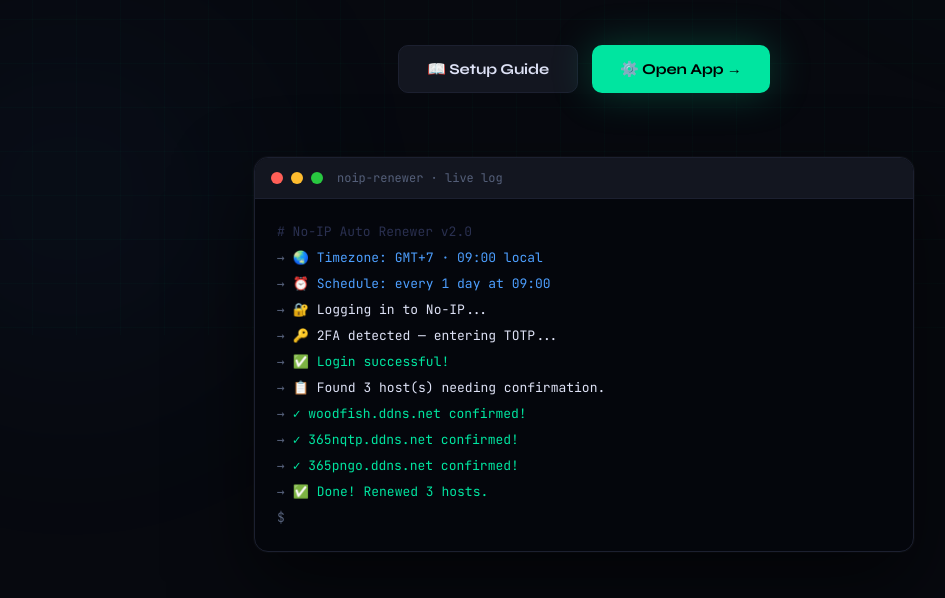
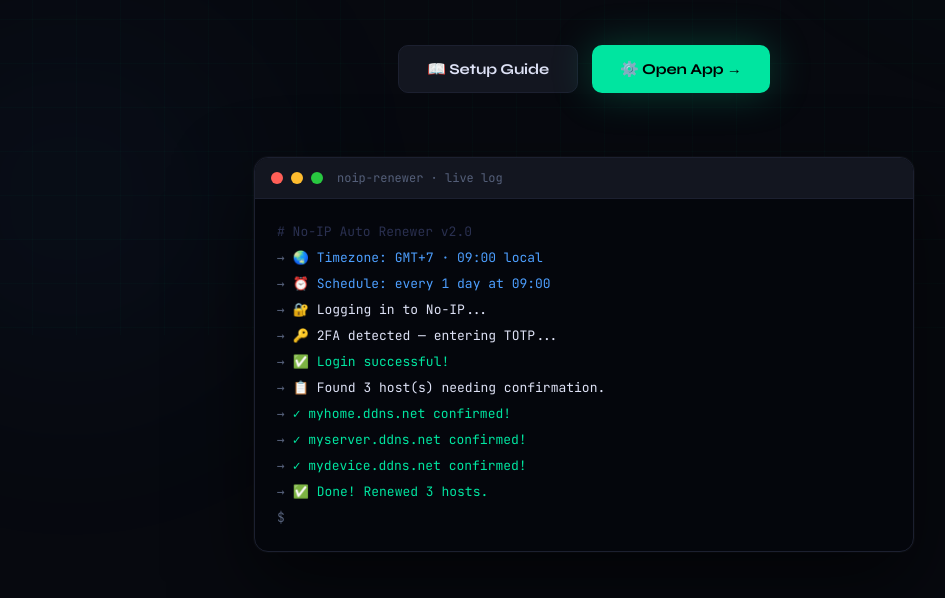
Before and after one commit to W00DFISH/noip-renewer-docker, a Flask app: page / in a window 1280 px wide. Shown: the part 465-1063 px from the top of the page, without its empty margins (56-1001 px from the left). Run offline with Flask 3, Linux system fonts and the light colour scheme.

Commit message:
Add files via upload

```diff
--- a/app.py
+++ b/app.py
@@ -328,6 +328,11 @@
     global update_running
     if update_running:
         return jsonify({"ok": False, "error": "Update already running"})
+    # Check docker socket accessible
+    if not os.path.exists("/var/run/docker.sock"):
+        return jsonify({"ok": False, "error": "Docker socket not found. Make sure docker-compose.yml mounts /var/run/docker.sock"})
+    if not os.path.exists("/usr/local/bin/update.sh"):
+        return jsonify({"ok": False, "error": "update.sh not found in container"})
     threading.Thread(target=do_update, daemon=True).start()
     return jsonify({"ok": True})
 
--- a/templates/landing.html
+++ b/templates/landing.html
@@ -310,9 +310,9 @@
         <div><span class="t-prompt">→ </span><span class="t-cmd">🔑 2FA detected — entering TOTP...</span></div>
         <div><span class="t-prompt">→ </span><span class="t-ok">✅ Login successful!</span></div>
         <div><span class="t-prompt">→ </span><span class="t-cmd">📋 Found 3 host(s) needing confirmation.</span></div>
-        <div><span class="t-prompt">→ </span><span class="t-ok">✓ woodfish.ddns.net confirmed!</span></div>
-        <div><span class="t-prompt">→ </span><span class="t-ok">✓ 365nqtp.ddns.net confirmed!</span></div>
-        <div><span class="t-prompt">→ </span><span class="t-ok">✓ 365pngo.ddns.net confirmed!</span></div>
+        <div><span class="t-prompt">→ </span><span class="t-ok">✓ myhome.ddns.net confirmed!</span></div>
+        <div><span class="t-prompt">→ </span><span class="t-ok">✓ myserver.ddns.net confirmed!</span></div>
+        <div><span class="t-prompt">→ </span><span class="t-ok">✓ mydevice.ddns.net confirmed!</span></div>
         <div><span class="t-prompt">→ </span><span class="t-ok">✅ Done! Renewed 3 hosts.</span></div>
         <div><span class="t-prompt">$ </span><span class="t-cursor"></span></div>
       </div>
```
Also changed, not shown: docker-compose.yml (+3 -5 lines), 1 other file.
